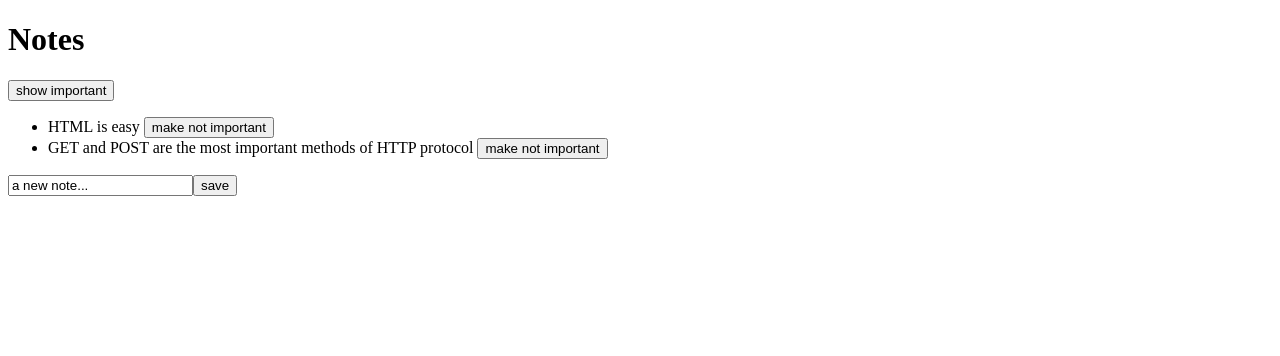
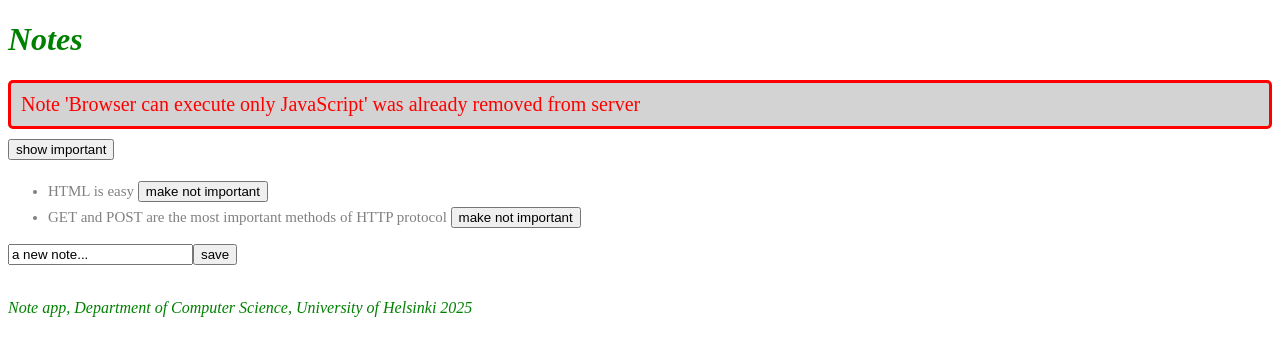
Before and after one commit to drewlee/fullstackopen, a React (Vite) app in the folder projects/part2/notes/: page / in a window 1280 px wide. Both pictures are taken after a click on the button "make important". Shown: the top 356 px of the page. Built offline with nearby package versions, Linux system fonts and the light colour scheme; no server answers; data requests are answered from the project's data file.

Commit message:
Progress on lab part 2e

```diff
--- a/projects/part2/notes/db.json
+++ b/projects/part2/notes/db.json
@@ -15,5 +15,6 @@
       "content": "GET and POST are the most important methods of HTTP protocol",
       "important": true
     }
-  ]
+  ],
+  "$schema": "./node_modules/json-server/schema.json"
 }
--- a/projects/part2/notes/src/App.jsx
+++ b/projects/part2/notes/src/App.jsx
@@ -1,11 +1,14 @@
 import { useState, useEffect } from 'react'
+import Footer from './components/Footer'
 import Note from './components/Note'
 import noteService from './services/notes'
+import Notification from './components/Notification'
 
 const App = () => {
   const [notes, setNotes] = useState([])
   const [newNote, setNewNote] = useState('a new note...')
   const [showAll, setShowAll] = useState(true)
+  const [errorMessage, setErrorMessage] = useState(null)
 
   useEffect(() => {
     noteService
@@ -43,9 +46,14 @@
         )
       })
       .catch(() => {
-        alert(
-          `the note '${note.content}' was already deleted from server`
+        setErrorMessage(
+          `Note '${note.content}' was already removed from server`
         )
+
+        setTimeout(() => {
+          setErrorMessage(null)
+        }, 5000)
+
         setNotes(notes.filter(n => n.id !== id))
       })
   }
@@ -61,6 +69,7 @@
   return (
     <div>
       <h1>Notes</h1>
+      <Notification message={errorMessage} />
       <div>
         <button type="button" onClick={() => setShowAll(!showAll)}>
           show {showAll ? 'important' : 'all'}
@@ -79,6 +88,7 @@
         <input type="text" value={newNote} onChange={handleNoteChange} />
         <button type="submit">save</button>
       </form>
+      <Footer />
     </div>
   )
 }
--- /dev/null
+++ b/projects/part2/notes/src/components/Footer.jsx
@@ -0,0 +1,17 @@
+const Footer = () => {
+  const footerStyle = {
+    color: 'green',
+    fontStyle: 'italic'
+  }
+
+  return (
+    <div style={footerStyle}>
+      <br />
+      <p>
+        Note app, Department of Computer Science, University of Helsinki 2025
+      </p>
+    </div>
+  )
+}
+
+export default Footer
--- a/projects/part2/notes/src/components/Note.jsx
+++ b/projects/part2/notes/src/components/Note.jsx
@@ -4,7 +4,7 @@
     : 'make important'
 
   return (
-    <li>
+    <li className="note">
       {note.content}&nbsp;
       <button type="button" onClick={toggleImportance}>{label}</button>
     </li>
--- /dev/null
+++ b/projects/part2/notes/src/components/Notification.jsx
@@ -0,0 +1,13 @@
+const Notification = ({ message }) => {
+  if (message === null) {
+    return null
+  }
+
+  return (
+    <div className="error">
+      {message}
+    </div>
+  )
+}
+
+export default Notification
--- /dev/null
+++ b/projects/part2/notes/src/index.css
@@ -0,0 +1,20 @@
+h1 {
+  color: green;
+  font-style: italic;
+}
+
+.note {
+  color: grey;
+  padding-top: 5px;
+  font-size: 15px;
+}
+
+.error {
+  color: red;
+  background: lightgrey;
+  font-size: 20px;
+  border-style: solid;
+  border-radius: 5px;
+  padding: 10px;
+  margin-bottom: 10px;
+}
--- a/projects/part2/notes/src/main.jsx
+++ b/projects/part2/notes/src/main.jsx
@@ -1,5 +1,6 @@
 import ReactDOM from 'react-dom/client'
 import App from './App'
+import './index.css';
 
 const notes = [
   {
```
